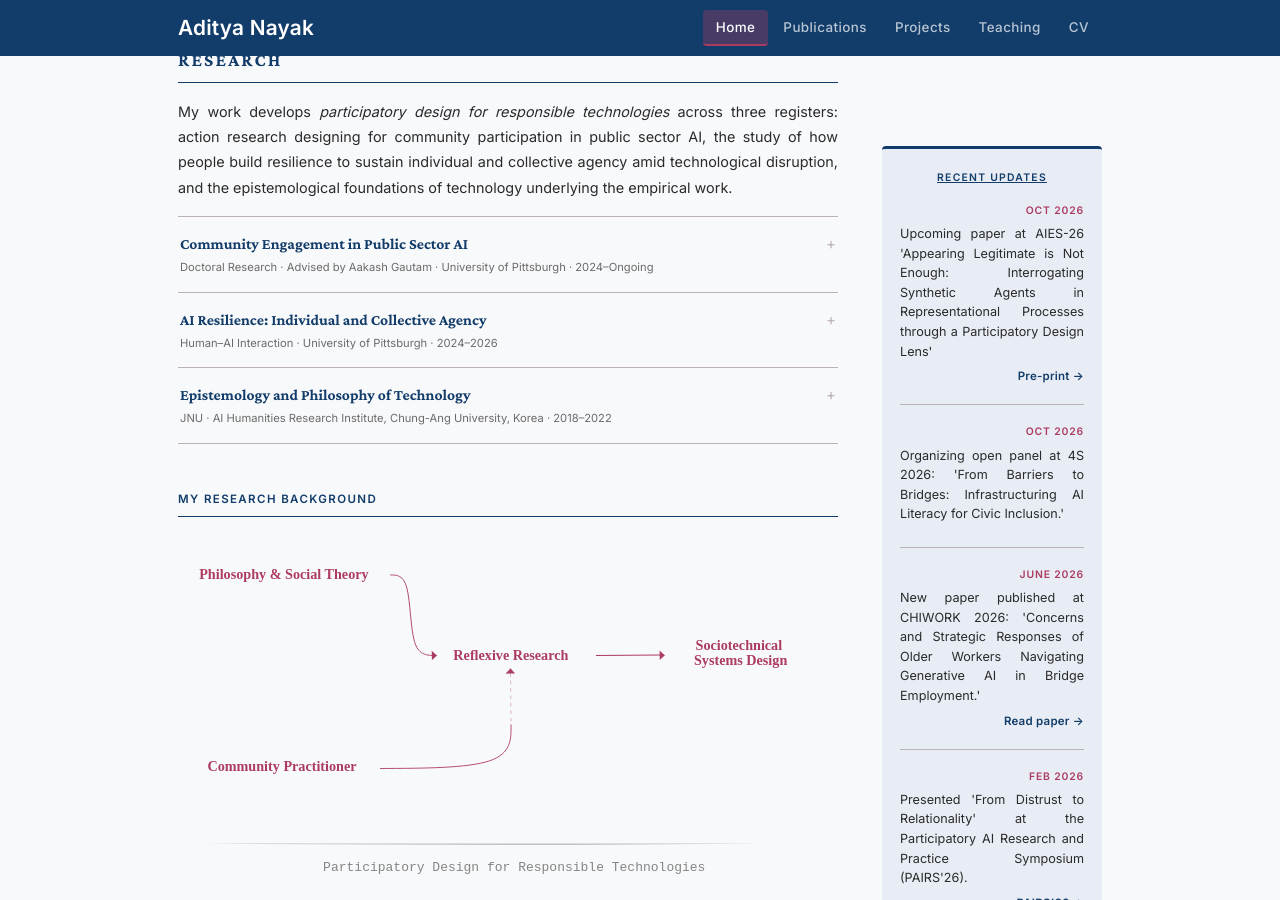
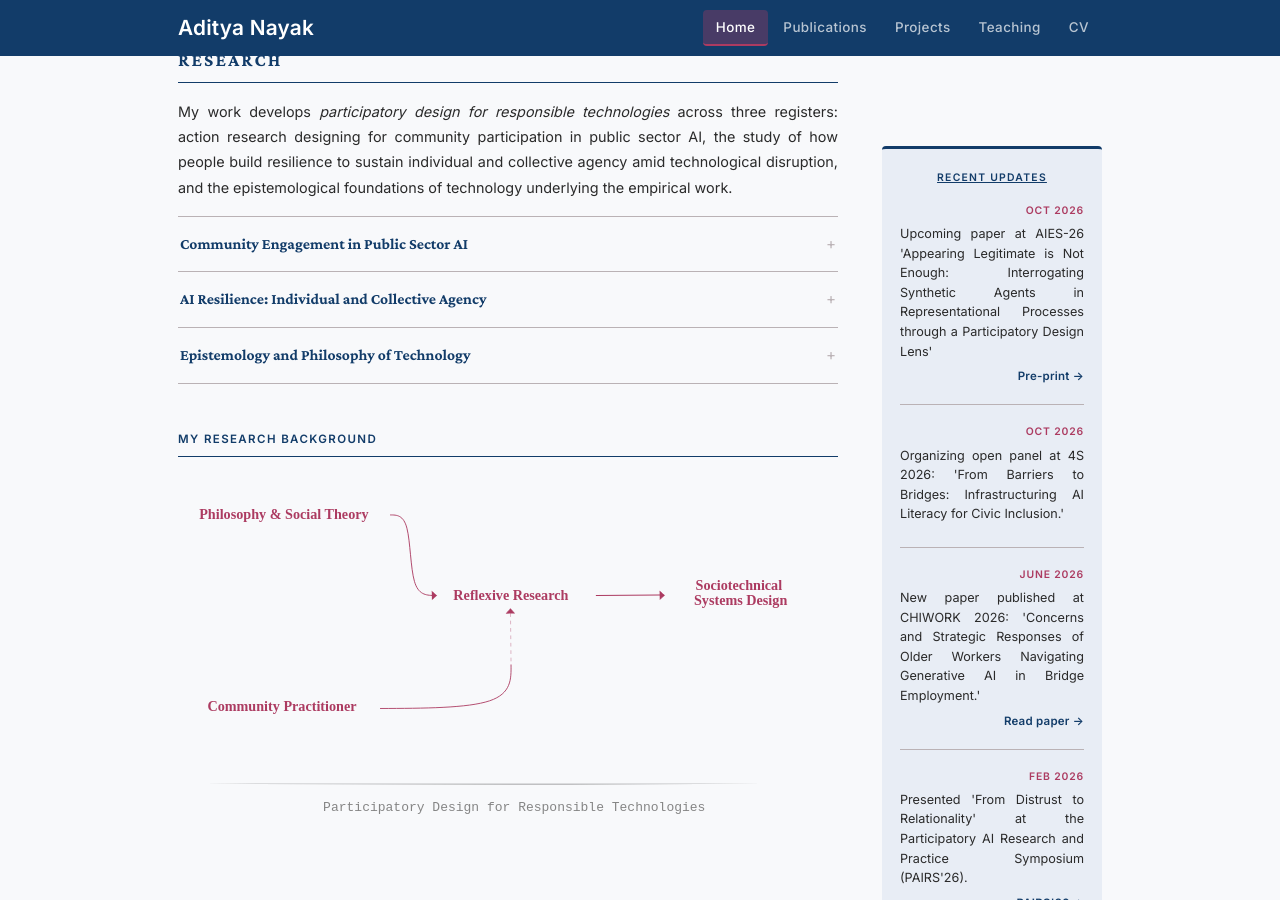
Before and after one commit to adityanayak-info/adityanayak-info.github.io, a Jekyll site: the page built from index.md, in a window 1280 px wide and 900 px high, scrolled down 698 px. Built offline with Jekyll 4.4.1, drawn with Linux system fonts in a browser that asks for light colours.

Commit message:
Remove meta information from project summaries

```diff
--- a/index.md
+++ b/index.md
@@ -13,7 +13,6 @@ My work develops <em>participatory design for responsible technologies</em> acro
 <summary>
 <div>
 <div class="hp-title">Community Engagement in Public Sector AI</div>
-<div class="hp-meta">Doctoral Research · Advised by Aakash Gautam · University of Pittsburgh · 2024–Ongoing</div>
 </div>
 </summary>
 <div class="hp-body">
@@ -32,7 +31,6 @@ My work develops <em>participatory design for responsible technologies</em> acro
 <summary>
 <div>
 <div class="hp-title">AI Resilience: Individual and Collective Agency</div>
-<div class="hp-meta">Human–AI Interaction · University of Pittsburgh · 2024–2026</div>
 </div>
 </summary>
 <div class="hp-body">
@@ -50,7 +48,6 @@ My work develops <em>participatory design for responsible technologies</em> acro
 <summary>
 <div>
 <div class="hp-title">Epistemology and Philosophy of Technology</div>
-<div class="hp-meta">JNU · AI Humanities Research Institute, Chung-Ang University, Korea · 2018–2022</div>
 </div>
 </summary>
 <div class="hp-body">
```
